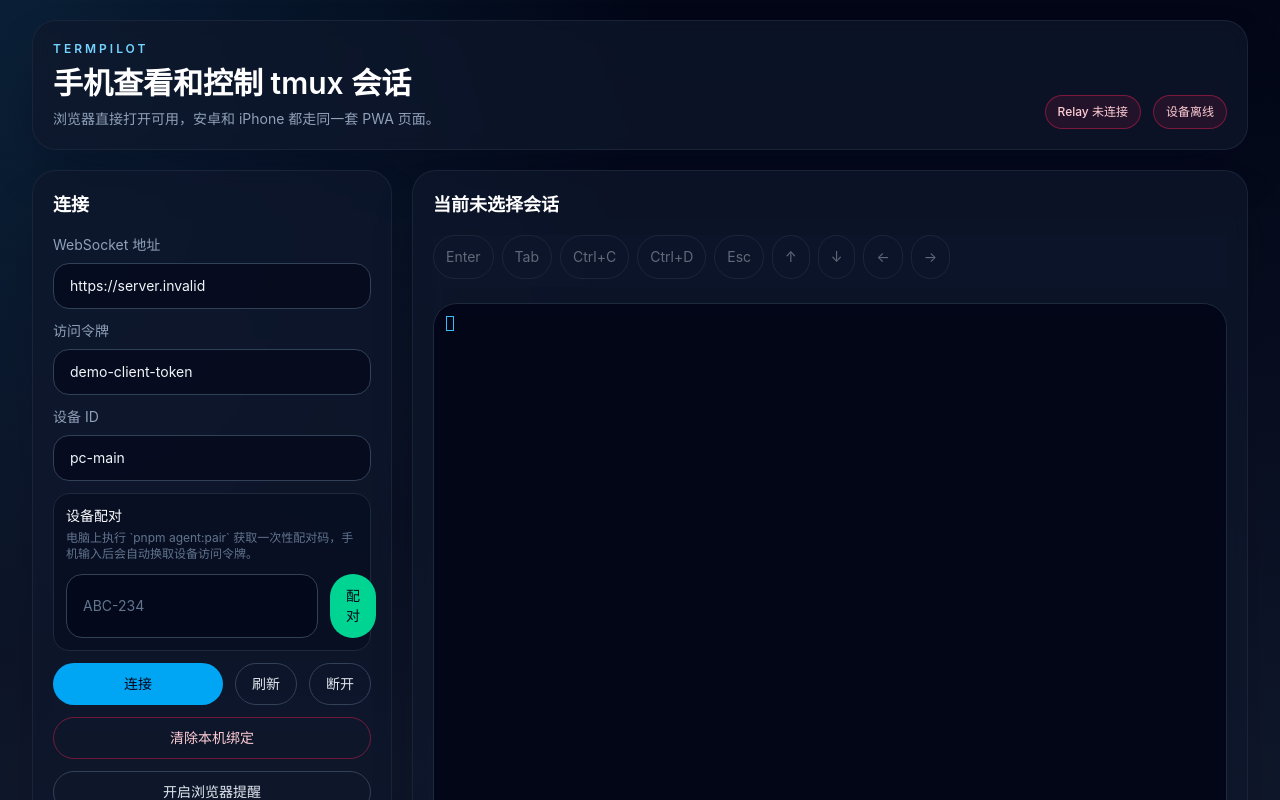
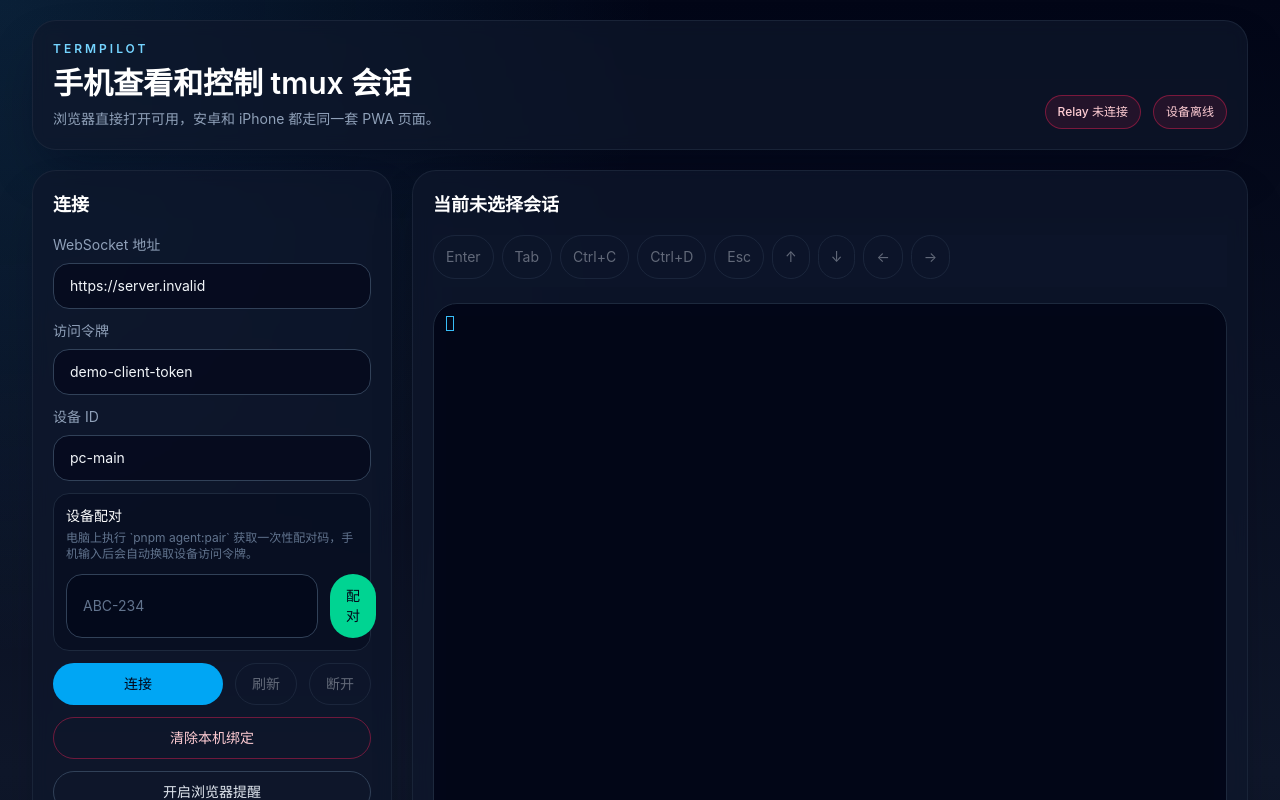
Before and after one commit to fengye404/TermPilot, a React (Vite) app in the folder app/: page / in a window 1280 px wide. Shown: the top 800 px of the page. Built offline with nearby package versions, Linux system fonts and the light colour scheme; no server answers.

Commit message:
Tighten idle actions and agent admin errors

```diff
--- a/app/src/App.tsx
+++ b/app/src/App.tsx
@@ -764,6 +764,7 @@ export default function App() {
           />
 
           <SessionListPanel
+            connected={connected}
             sessions={sessions}
             filteredSessions={filteredSessions}
             activeSid={activeSid}
--- a/app/src/components/ConnectionPanel.tsx
+++ b/app/src/components/ConnectionPanel.tsx
@@ -62,10 +62,18 @@ export function ConnectionPanel(props: ConnectionPanelProps) {
           >
             {connected ? "重新连接" : props.connectionPhase === "connecting" ? "连接中" : "连接"}
           </button>
-          <button className="rounded-full border border-slate-700 px-4 py-2.5 text-sm text-slate-200" onClick={props.onRefresh}>
+          <button
+            className="rounded-full border border-slate-700 px-4 py-2.5 text-sm text-slate-200 disabled:opacity-40"
+            disabled={!connected}
+            onClick={props.onRefresh}
+          >
             刷新
           </button>
-          <button className="rounded-full border border-slate-700 px-4 py-2.5 text-sm text-slate-200" onClick={props.onDisconnect}>
+          <button
+            className="rounded-full border border-slate-700 px-4 py-2.5 text-sm text-slate-200 disabled:opacity-40"
+            disabled={props.connectionPhase === "idle"}
+            onClick={props.onDisconnect}
+          >
             断开
           </button>
         </div>
--- a/app/src/components/SessionListPanel.tsx
+++ b/app/src/components/SessionListPanel.tsx
@@ -5,6 +5,7 @@ import { Panel } from "./chrome";
 type SessionStatusFilter = "all" | "running" | "exited";
 
 interface SessionListPanelProps {
+  connected: boolean;
   sessions: SessionRecord[];
   filteredSessions: SessionRecord[];
   activeSid: string | null;
@@ -99,7 +100,7 @@ export function SessionListPanel(props: SessionListPanelProps) {
                 <button
                   className="rounded-full border border-rose-500/40 px-3 py-1.5 text-xs text-rose-200 disabled:opacity-40"
                   type="button"
-                  disabled={session.status !== "running"}
+                  disabled={session.status !== "running" || !props.connected}
                   onClick={() => props.onKillSession(session.sid)}
                 >
                   关闭
```
Also changed, not shown: 1 other file (tests, documents, lock files or other folders).
